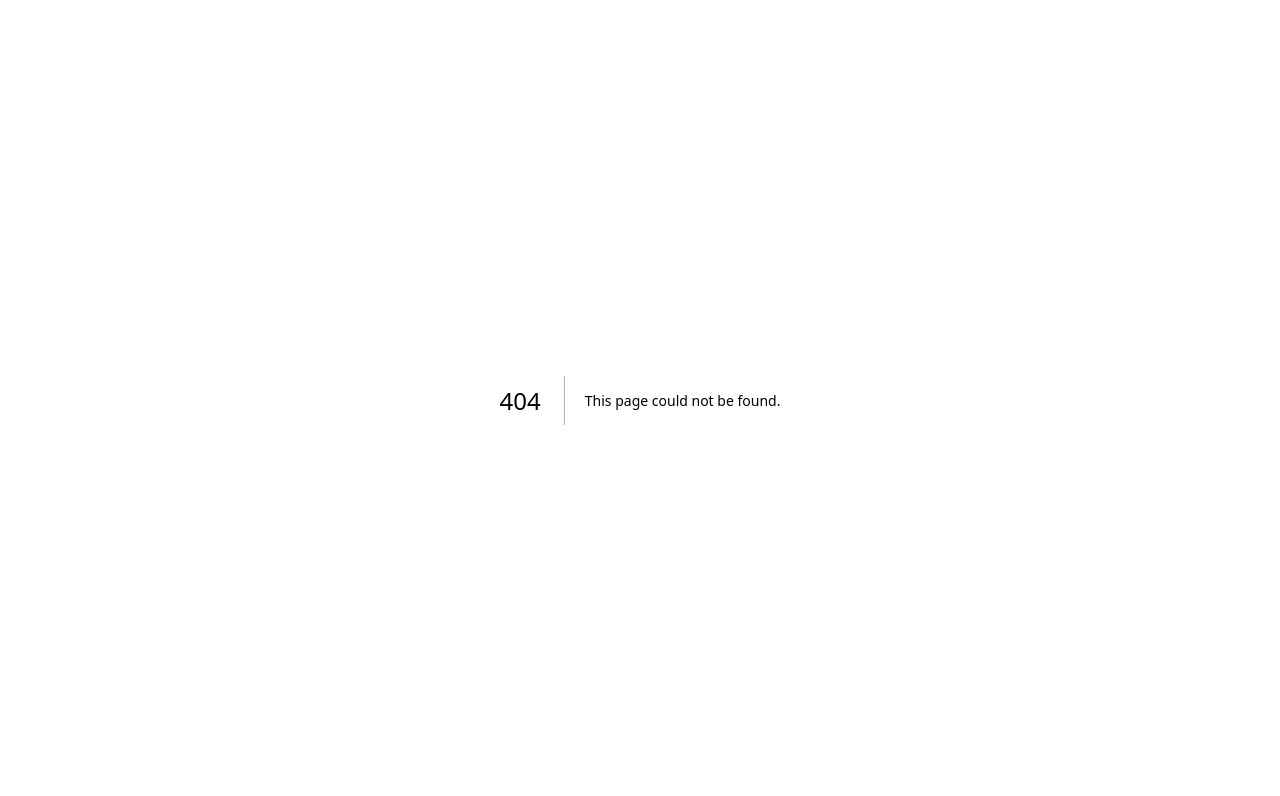
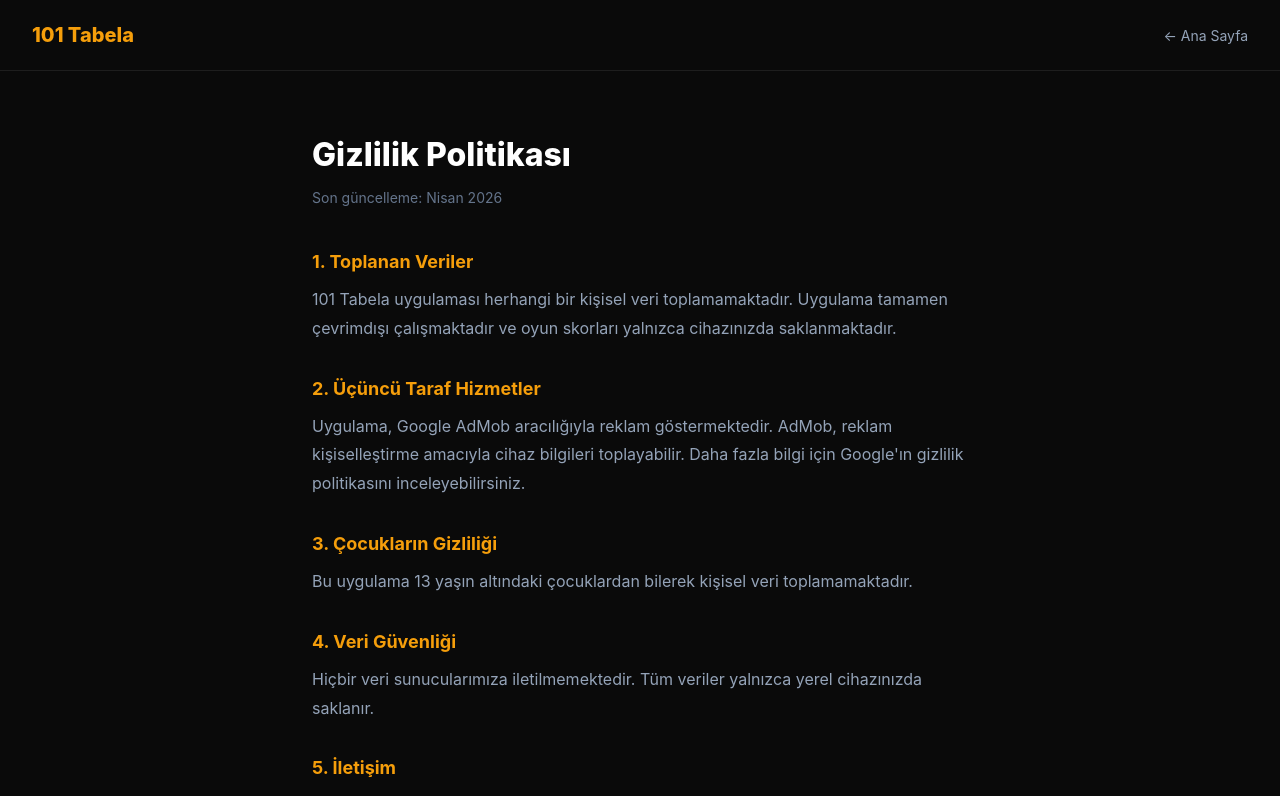
Before and after one commit to u-demiroz/101tabela, a Next.js app: page /privacy in a window 1280 px wide. Before the commit this address had no page. Shown: the top 796 px of the page. Built offline with nearby package versions, Linux system fonts and the light colour scheme.

Commit message:
feat: add privacy policy page

```diff
--- /dev/null
+++ b/app/privacy/page.tsx
@@ -0,0 +1,33 @@
+"use client";
+import Link from "next/link";
+
+export default function Privacy() {
+  return (
+    <div style={{ minHeight: "100vh", background: "#0a0a0a" }}>
+      <nav style={{ padding: "20px 32px", display: "flex", justifyContent: "space-between", alignItems: "center", borderBottom: "1px solid #1e1e1e" }}>
+        <Link href="/" style={{ fontWeight: 800, fontSize: 20, color: "#f59e0b", textDecoration: "none" }}>101 Tabela</Link>
+        <Link href="/" style={{ color: "#94a3b8", fontSize: 14, textDecoration: "none" }}>← Ana Sayfa</Link>
+      </nav>
+      <main style={{ maxWidth: 720, margin: "0 auto", padding: "60px 32px" }}>
+        <h1 style={{ fontSize: 32, fontWeight: 800, color: "#fff", marginBottom: 8 }}>Gizlilik Politikası</h1>
+        <p style={{ color: "#64748b", marginBottom: 40, fontSize: 14 }}>Son güncelleme: Nisan 2026</p>
+
+        {[
+          { title: "1. Toplanan Veriler", text: "101 Tabela uygulaması herhangi bir kişisel veri toplamamaktadır. Uygulama tamamen çevrimdışı çalışmaktadır ve oyun skorları yalnızca cihazınızda saklanmaktadır." },
+          { title: "2. Üçüncü Taraf Hizmetler", text: "Uygulama, Google AdMob aracılığıyla reklam göstermektedir. AdMob, reklam kişiselleştirme amacıyla cihaz bilgileri toplayabilir. Daha fazla bilgi için Google'ın gizlilik politikasını inceleyebilirsiniz." },
+          { title: "3. Çocukların Gizliliği", text: "Bu uygulama 13 yaşın altındaki çocuklardan bilerek kişisel veri toplamamaktadır." },
+          { title: "4. Veri Güvenliği", text: "Hiçbir veri sunucularımıza iletilmemektedir. Tüm veriler yalnızca yerel cihazınızda saklanır." },
+          { title: "5. İletişim", text: "Gizlilik politikamız hakkında sorularınız için: ugur@ugurdemiroz.com adresine ulaşabilirsiniz." },
+        ].map((s) => (
+          <div key={s.title} style={{ marginBottom: 32 }}>
+            <h2 style={{ fontSize: 18, fontWeight: 700, color: "#f59e0b", marginBottom: 10 }}>{s.title}</h2>
+            <p style={{ color: "#94a3b8", lineHeight: 1.8 }}>{s.text}</p>
+          </div>
+        ))}
+      </main>
+      <footer style={{ textAlign: "center", padding: "40px 32px", color: "#475569", fontSize: 13, borderTop: "1px solid #1e1e1e" }}>
+        <p>© 2026 Uğur Demiröz</p>
+      </footer>
+    </div>
+  );
+}
```
